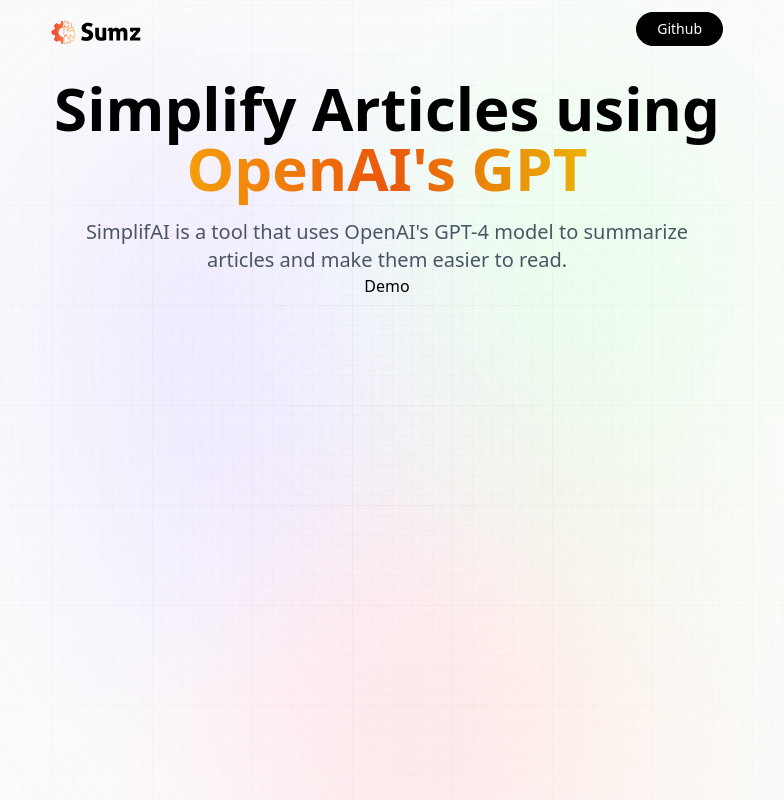
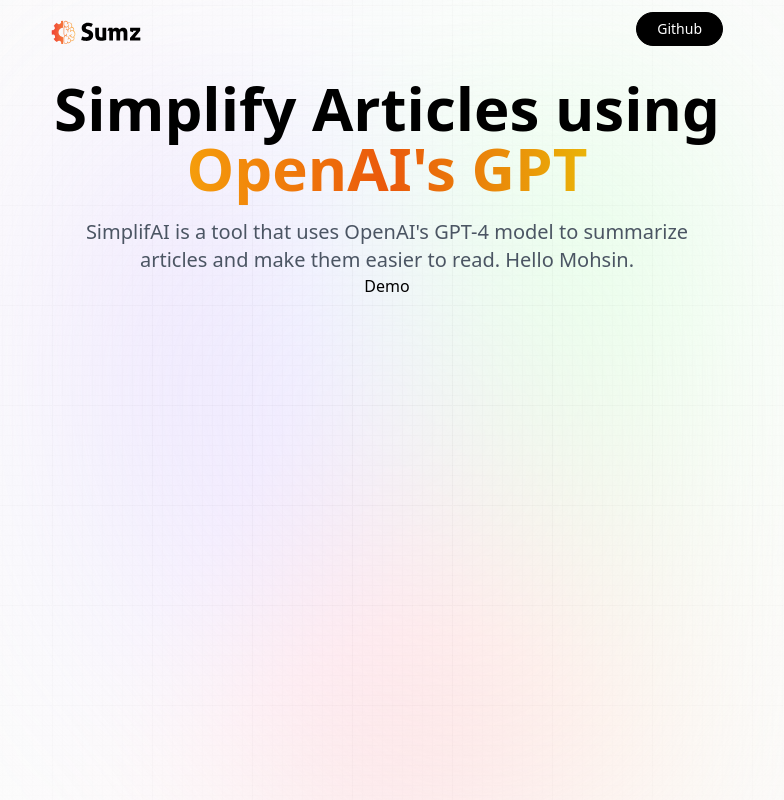
Before and after one commit to MohsinRehman12/simplifAI, a React (Vite) app: page / in a window 1280 px wide. Shown: the whole page, without its empty margins (253-1037 px from the left). Built offline with nearby package versions, Linux system fonts and the light colour scheme; a web font is replaced by a local one.

Commit message:
Test commit from Austin

```diff
--- a/src/components/Hero.jsx
+++ b/src/components/Hero.jsx
@@ -25,6 +25,7 @@
 
         <h2 className="desc">
             SimplifAI is a tool that uses OpenAI's GPT-4 model to summarize articles and make them easier to read.
+            Hello Mohsin.
         </h2>
     </header>
   )
```
